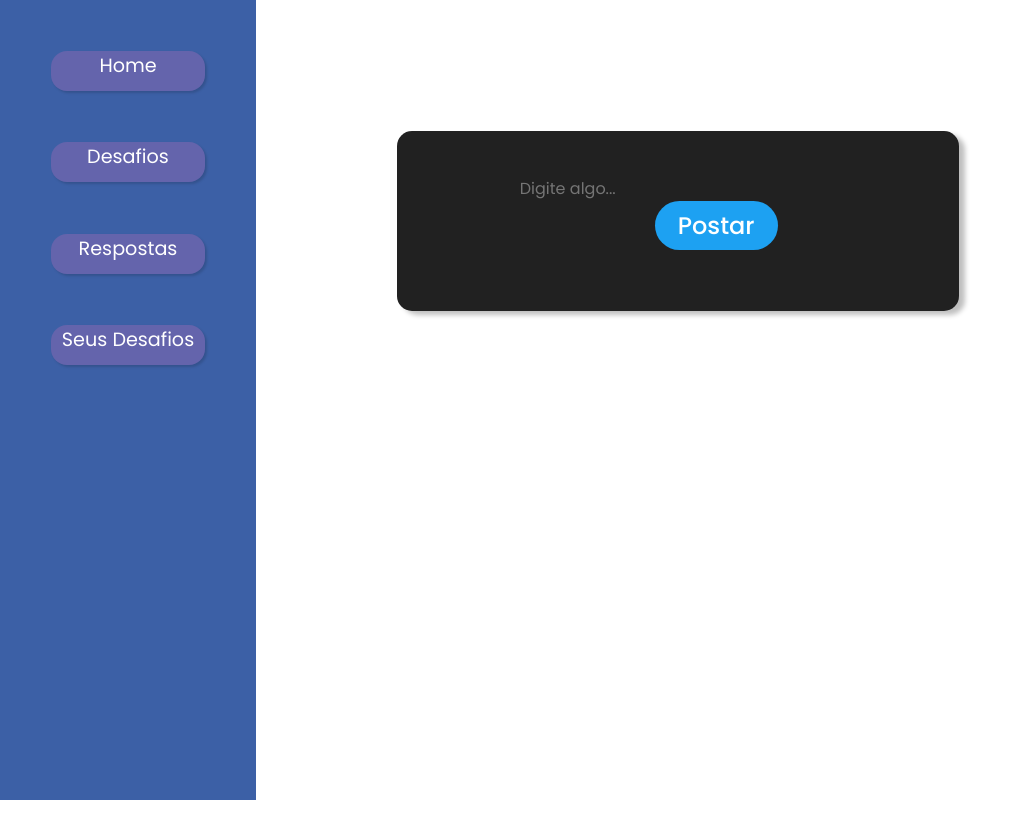
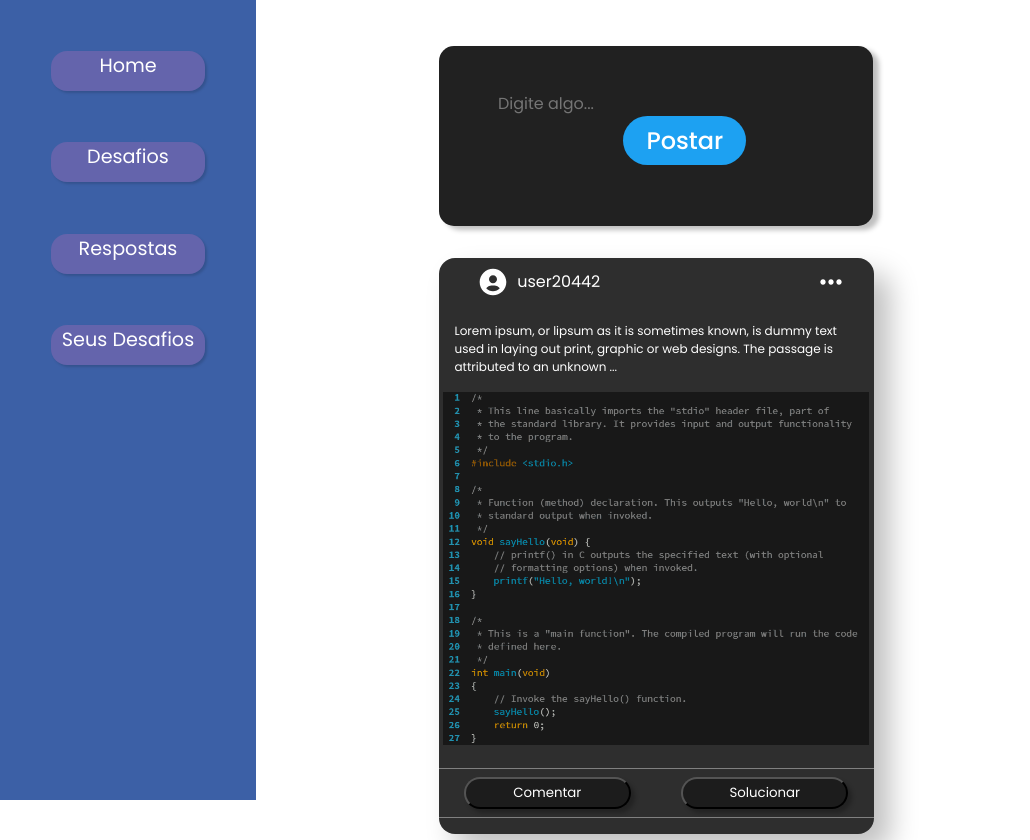
Before and after one commit to luanaflorencio/provocare, a Vue app: page /dashboard in a window 1280 px wide. Shown: the whole page, without its empty margins (0-1030 px from the left). Before the commit the page ends 800 px from the top, so only its background shows below. Built offline with nearby package versions, Linux system fonts and the light colour scheme; the HTML template or start-up script is replaced by a standard one.

Commit message:
add user area post

```diff
--- a/src/views/Dashboard.vue
+++ b/src/views/Dashboard.vue
@@ -1,16 +1,64 @@
 <template>
-    <main class="main">
+  <main>
+    <div>
       <div class="container">
         <button class="btn-card">Home</button>
         <button class="btn-card">Desafios</button>
         <button class="btn-card">Respostas</button>
         <button class="btn-card">Seus Desafios</button>
       </div>
+    </div>
+
+    <div class="postArea">
       <div class="wrapper">
         <div class="input-box">
           <div class="post-card">
-                    <input type="text" class="input" placeholder="Digite algo...">
-                    <input type="submit" class="btn" value="Postar">
+            <input type="text" class="input" placeholder="Digite algo..." />
+            <input type="submit" class="btn" value="Postar" />
+          </div>
+        </div>
+      </div>
+      <div class="userPost">
+        <div class="userInfo">
+          <div class="user">
+            <svg
+              xmlns="http://www.w3.org/2000/svg"
+              width="24"
+              height="24"
+              viewBox="0 0 24 24"
+              style="fill: #fff; transform: ; msfilter: "
+            >
+              <path
+                d="M12 2C6.579 2 2 6.579 2 12s4.579 10 10 10 10-4.579 10-10S17.421 2 12 2zm0 5c1.727 0 3 1.272 3 3s-1.273 3-3 3c-1.726 0-3-1.272-3-3s1.274-3 3-3zm-5.106 9.772c.897-1.32 2.393-2.2 4.106-2.2h2c1.714 0 3.209.88 4.106 2.2C15.828 18.14 14.015 19 12 19s-3.828-.86-5.106-2.228z"
+              ></path>
+            </svg>
+            <p>user20442</p>
+          </div>
+          <svg
+            xmlns="http://www.w3.org/2000/svg"
+            width="24"
+            height="24"
+            viewBox="0 0 24 24"
+            style="fill: #fff; transform: ; msfilter: "
+          >
+            <path
+              d="M12 10c-1.1 0-2 .9-2 2s.9 2 2 2 2-.9 2-2-.9-2-2-2zm6 0c-1.1 0-2 .9-2 2s.9 2 2 2 2-.9 2-2-.9-2-2-2zM6 10c-1.1 0-2 .9-2 2s.9 2 2 2 2-.9 2-2-.9-2-2-2z"
+            ></path>
+          </svg>
+        </div>
+        <div class="infoTextPost">
+          <p>
+            Lorem ipsum, or lipsum as it is sometimes known, is dummy text used
+            in laying out print, graphic or web designs. The passage is
+            attributed to an unknown ...
+          </p>
+        </div>
+        <div class="imgPostUser">
+          <img src="../assets/C_Hello_World_Program.png" alt="" />
+        </div>
+        <div class="buttons">
+            <button class="btnAction">Comentar</button>
+            <button class="btnAction">Solucionar</button>
           </div>
       </div>
     </div>
@@ -21,24 +69,104 @@
 export default {
   name: "dashboard",
 };
-
 </script>
 
 <style scoped>
-
-    @import url('https://fonts.googleapis.com/css2?family=Poppins:ital,wght@0,100;0,200;0,300;0,400;0,500;0,600;0,700;0,800;0,900;1,100;1,200;1,300;1,400;1,500;1,600;1,700;1,800;1,900&display=swap');
+@import url("https://fonts.googleapis.com/css2?family=Poppins:ital,wght@0,100;0,200;0,300;0,400;0,500;0,600;0,700;0,800;0,900;1,100;1,200;1,300;1,400;1,500;1,600;1,700;1,800;1,900&display=swap");
 
 :root {
-        --text-shadow: 0rem .25rem .25rem rgba(0, 0, 0, 0.25);
+  --text-shadow: 0rem 0.25rem 0.25rem rgba(0, 0, 0, 0.25);
 }
 
 * {
   margin: 0;
   padding: 0;
-        font-family: 'Poppins', sans-serif;
+  font-family: "Poppins", sans-serif;
   text-decoration: none;
   list-style: none;
   color: #fff;
+}
+
+.postArea {
+  display: flex;
+  justify-content: center;
+  align-items: center;
+  flex-direction: column;
+  margin-left: 2rem;
+  margin-top: 5rem;
+  width: 60%;
+  height: 100vh;
+
+}
+
+.userPost {
+  background: #2e2e2e;
+  width: 435px;
+  /* height: 516px; */
+  box-shadow: 1rem 1rem 1.75rem rgba(0, 0, 0, 0.25);
+  border-radius: 1rem;
+}
+
+.userInfo {
+  display: flex;
+  align-items: center;
+  justify-content: center;
+  padding: 0.25rem;
+}
+
+.user {
+  display: flex;
+  align-items: center;
+  padding: 0.25rem;
+  width: 80%;
+}
+.user p,
+.user svg {
+  margin-left: 0.5rem;
+  cursor: pointer;
+}
+
+svg {
+    width: 2rem;
+    height: auto;
+}
+
+.infoTextPost {
+  margin: 1rem;
+  text-align: start;
+  font-size: 9pt;
+}
+
+.imgPostUser {
+  margin-bottom: 1rem;
+}
+
+.imgPostUser img {
+  width: 98%;
+}
+
+.buttons {
+  display: flex;
+  justify-content: space-around;
+  border-top: .0625rem solid #808080;
+  border-bottom: .0625rem solid #808080;
+  margin-bottom: 1rem;
+}
+
+.btnAction {
+  width: 10.4375rem;
+  height: 2rem;
+  background: rgba(0, 0, 0, 0.4);
+  box-shadow: 0.25rem 0.25rem 0.25rem rgba(0, 0, 0, 0.25);
+  border-radius: 1rem;
+  cursor: pointer;
+  margin: 0.5rem;
+}
+
+.btnAction:hover {
+    transition: 0.2s;
+    background: rgba(31, 31, 31, 0.4);
+    transform: scale(1.05);
 }
 
 h1 {
@@ -48,18 +176,20 @@ export default {
 main {
   display: flex;
   align-items: center;
-        justify-content: flex-start;
+  justify-content: center;
+  height: 100vh;
+  /* border: 2px solid red; */
 }
 
 .wrapper {
   background: #212121;
   box-shadow: 6px 4px 5px rgba(0, 0, 0, 0.25);
+  min-width: 50%;
   border-radius: 20px;
   width: 40%;
   border-radius: 15px;
   padding: 25px 25px 15px 25px;
-        margin-bottom: 28%;
-        margin-left: 11%;
+  margin-bottom: 2rem;
 }
 
 .input-box {
@@ -81,7 +211,7 @@ export default {
 .post-card .btn {
   width: 123px;
   height: 49px;
-        background: #1DA1F2;
+  background: #1da1f2;
   border-radius: 74px;
   font-weight: 500;
   font-size: 24px;
@@ -96,14 +226,17 @@ export default {
   cursor: pointer;
 }
 
-    .container{
+.container {
+  left: 0;
+  top: 0;
   width: 20%;
-        height: 100vh;
-        background-color: #3C60A6;
+  height: 100%;
+  background-color: #3c60a6;
+  position: fixed;
 }
 
-    .btn-card{
-        background-color: #6464AC;
+.btn-card {
+  background-color: #6464ac;
   width: 60%;
   height: 5%;
   display: flex;
@@ -115,6 +248,5 @@ export default {
   cursor: pointer;
   border-radius: 16px;
   box-shadow: rgba(0, 0, 0, 0.15) 1.95px 1.95px 2.6px;
-
 }
 </style>
```
Also changed, not shown: public/index.ejs, src/assets/C_Hello_World_Program.png (added). Lines whose indentation alone changed are shown as unchanged.
